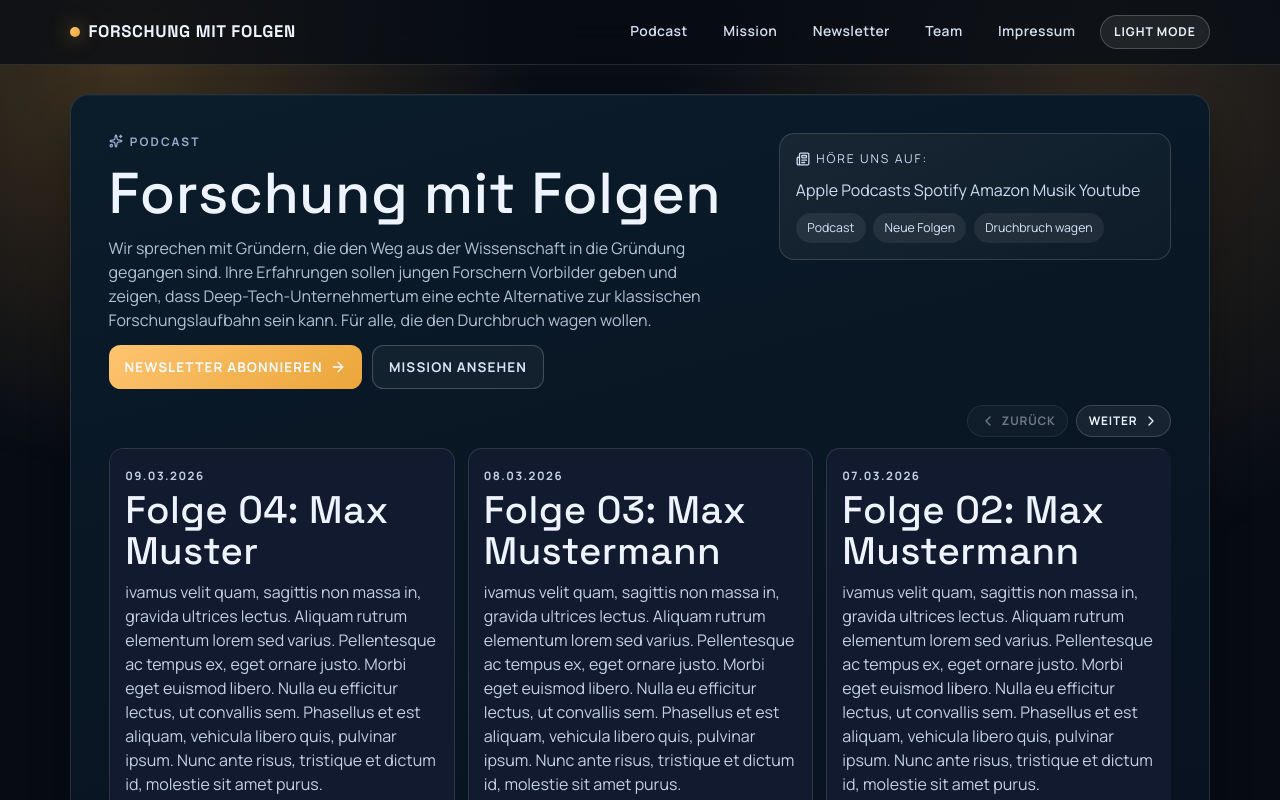
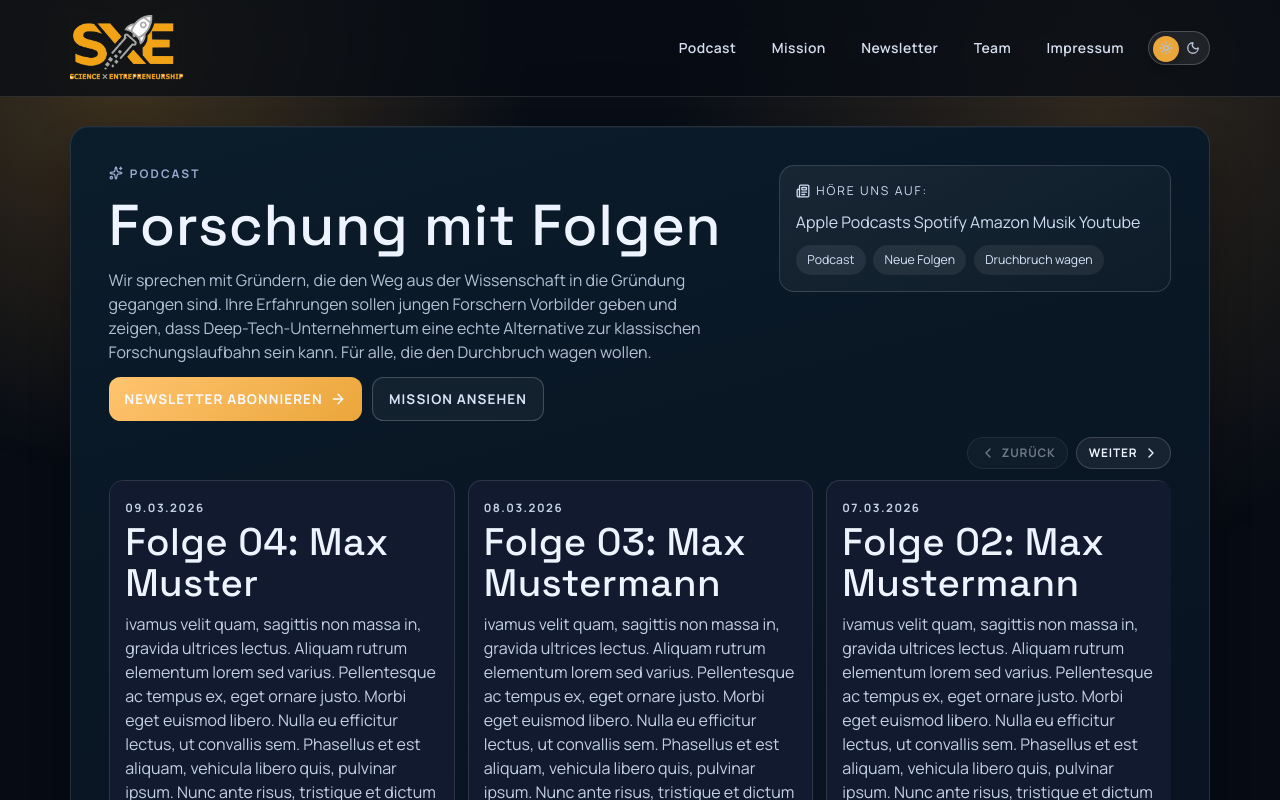
Before and after one commit to sxescience/website, a SvelteKit app: page / in a window 1280 px wide. Shown: the top 800 px of the page. Built offline with nearby package versions, Linux system fonts and the light colour scheme.

Commit message:
Update header branding and theme controls

```diff
--- a/src/routes/+page.svelte
+++ b/src/routes/+page.svelte
@@ -8,6 +8,8 @@
 		Users,
 		ChevronLeft,
 		ChevronRight,
+		Sun,
+		Moon,
 		X
 	} from "lucide-svelte";
 	import type { NewsItem } from "$lib/cms/types";
@@ -99,10 +101,6 @@
 
 		return deriveYoutubeEmbedUrl(activeModalNewsItem);
 	});
-	const currentThemeModeLabel = $derived.by(() =>
-		themeMode === "dark" ? content.site.themeDarkModeLabel : content.site.themeLightModeLabel
-	);
-
 	onMount(() => {
 		const updateViewportWidth = () => {
 			viewportWidth = window.innerWidth;
@@ -477,8 +475,12 @@
 	<header class="site-header" id="top">
 			<div class="inner header-row">
 				<a class="brand" href="#top">
-					<span class="brand-dot" aria-hidden="true"></span>
-					{content.site.brandName}
+					<img
+						class="brand-logo"
+						src="/assets/sxe-logo-science-transparent.png"
+						alt="Science x Entrepreneurship"
+						decoding="async"
+					/>
 				</a>
 
 				<button
@@ -503,13 +505,21 @@
 					<button
 						type="button"
 						class="theme-toggle"
+						class:light={themeMode === "light"}
 						onclick={() => {
 							toggleThemeMode();
 							closeMenu();
 						}}
 						aria-label={content.site.themeToggleAriaLabel}
+						aria-pressed={themeMode === "light"}
 					>
-						{currentThemeModeLabel}
+						<span class="theme-toggle-icon" aria-hidden="true">
+							<Sun size={14} strokeWidth={2.4} />
+						</span>
+						<span class="theme-toggle-icon" aria-hidden="true">
+							<Moon size={14} strokeWidth={2.4} />
+						</span>
+						<span class="theme-toggle-thumb" aria-hidden="true"></span>
 					</button>
 				</nav>
 			</div>
@@ -747,7 +757,7 @@
 		min-height: 100vh;
 		color: var(--foreground);
 		position: relative;
-		overflow: clip;
+		overflow-x: clip;
 	}
 
 	.ambient {
@@ -802,26 +812,16 @@
 	.brand {
 		display: inline-flex;
 		align-items: center;
-		gap: 0.55rem;
-		font-family: "Space Grotesk", "Manrope", sans-serif;
-		font-size: 1.05rem;
-		font-weight: 700;
-		letter-spacing: 0.04em;
-		text-transform: uppercase;
-		color: rgb(237 242 255);
 		text-decoration: none;
 	}
 
-	.brand-dot {
-		width: 0.6rem;
-		height: 0.6rem;
-		border-radius: 999px;
-		background: linear-gradient(
-			135deg,
-			rgb(var(--rgb-brand-teal)),
-			rgb(var(--rgb-brand-blue))
-		);
-		box-shadow: 0 0 20px rgb(var(--rgb-brand-blue) / 0.7);
+	.brand-logo {
+		display: block;
+		width: auto;
+		height: clamp(3.1rem, 5.2vw, 4.35rem);
+		max-width: min(14rem, 42vw);
+		object-fit: contain;
+		object-position: left center;
 	}
 
 	nav {
@@ -853,21 +853,19 @@
 	}
 
 	.theme-toggle {
+		position: relative;
 		display: inline-flex;
 		align-items: center;
-		justify-content: center;
-		height: 2.15rem;
-		padding: 0 0.82rem;
+		justify-content: space-between;
+		width: 3.85rem;
+		height: 2.1rem;
+		padding: 0 0.42rem;
 		border-radius: 999px;
 		border: 1px solid rgb(var(--rgb-white) / 0.2);
 		background: rgb(var(--rgb-white) / 0.08);
 		color: rgb(var(--rgb-text-strong-dark));
-		font-size: 0.76rem;
-		font-weight: 700;
-		letter-spacing: 0.08em;
-		text-transform: uppercase;
 		cursor: pointer;
-		transition: background-color 0.2s ease, transform 0.2s ease;
+		transition: background-color 0.2s ease, border-color 0.2s ease, transform 0.2s ease;
 	}
 
 	nav .theme-toggle {
@@ -877,6 +875,40 @@
 	.theme-toggle:hover {
 		background: rgb(var(--rgb-white) / 0.16);
 		transform: translateY(-1px);
+	}
+
+	.theme-toggle-icon {
+		position: relative;
+		z-index: 2;
+		display: grid;
+		width: 1.2rem;
+		height: 1.2rem;
+		place-items: center;
+		color: rgb(var(--rgb-text-soft-dark));
+		transition: color 0.2s ease;
+	}
+
+	.theme-toggle:not(.light) .theme-toggle-icon:last-of-type,
+	.theme-toggle.light .theme-toggle-icon:first-of-type {
+		color: rgb(255 246 231);
+	}
+
+	.theme-toggle-thumb {
+		position: absolute;
+		z-index: 1;
+		top: 0.22rem;
+		left: 0.22rem;
+		width: 1.62rem;
+		height: 1.62rem;
+		border-radius: 999px;
+		background: rgb(var(--rgb-brand-blue));
+		box-shadow: 0 5px 12px rgb(var(--rgb-black) / 0.24);
+		transition: transform 0.22s ease, background-color 0.2s ease;
+	}
+
+	.theme-toggle.light .theme-toggle-thumb {
+		transform: translateX(1.72rem);
+		background: rgb(var(--rgb-warning-amber));
 	}
 
 	.menu-toggle {
@@ -1487,13 +1519,17 @@
 	}
 
 	:global(html:not(.dark)) .theme-toggle {
-		border-color: rgb(var(--rgb-slate-900) / 0.18);
-		background: rgb(25 54 102 / 0.08);
-		color: rgb(17 37 64);
+		border-color: rgb(176 112 24 / 0.26);
+		background: rgb(255 238 214 / 0.8);
+		color: rgb(111 70 17);
 	}
 
 	:global(html:not(.dark)) .theme-toggle:hover {
-		background: rgb(25 54 102 / 0.14);
+		background: rgb(255 226 184 / 0.92);
+	}
+
+	:global(html:not(.dark)) .theme-toggle-icon {
+		color: rgb(139 89 20 / 0.55);
 	}
 
 	:global(html:not(.dark)) .menu-toggle span {
@@ -1547,6 +1583,11 @@
 	:global(html:not(.dark)) .mission-card,
 	:global(html:not(.dark)) .team-card {
 		border-color: rgb(var(--rgb-slate-900) / 0.12);
+	}
+
+	:global(html:not(.dark)) .news-card {
+		border-color: rgb(176 112 24 / 0.2);
+		background: linear-gradient(150deg, rgb(255 250 241 / 0.96), rgb(255 238 214 / 0.74));
 	}
 
 	:global(html:not(.dark)) .news-card:hover,
@@ -1556,8 +1597,17 @@
 		box-shadow: 0 14px 22px rgb(20 38 63 / 0.12);
 	}
 
+	:global(html:not(.dark)) .news-card:hover {
+		border-color: rgb(176 112 24 / 0.36);
+		box-shadow: 0 14px 22px rgb(176 112 24 / 0.14);
+	}
+
 	:global(html:not(.dark)) .meta {
 		color: rgb(79 106 144);
+	}
+
+	:global(html:not(.dark)) .news-card .meta {
+		color: rgb(139 89 20);
 	}
 
 	:global(html:not(.dark)) .news-card p,
@@ -1566,13 +1616,17 @@
 		color: rgb(64 84 114);
 	}
 
+	:global(html:not(.dark)) .news-card p {
+		color: rgb(89 68 43);
+	}
+
 	:global(html:not(.dark)) .news-card-action {
-		background: rgb(var(--rgb-blue-700) / 0.12);
-		color: rgb(23 49 82);
+		background: rgb(176 112 24 / 0.14);
+		color: rgb(111 70 17);
 	}
 
 	:global(html:not(.dark)) .news-card-action:hover {
-		background: rgb(var(--rgb-blue-700) / 0.2);
+		background: rgb(176 112 24 / 0.22);
 	}
 
 	:global(html:not(.dark)) .newsletter-form {
@@ -1716,7 +1770,7 @@
 			}
 
 			nav .theme-toggle {
-				justify-content: flex-start;
+				align-self: flex-start;
 				height: 2.3rem;
 				margin-left: 0;
 			}
```
Also changed, not shown: static/assets/sxe-logo-science-transparent.png (added).
